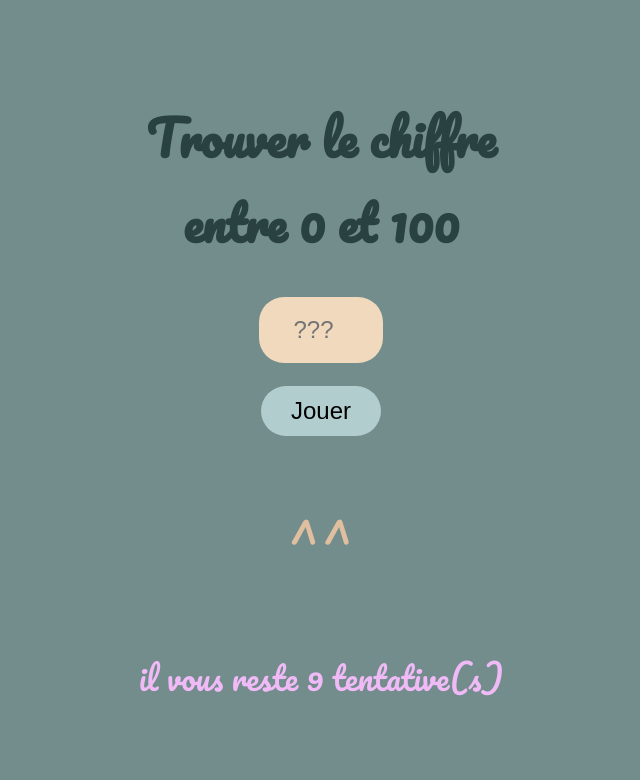
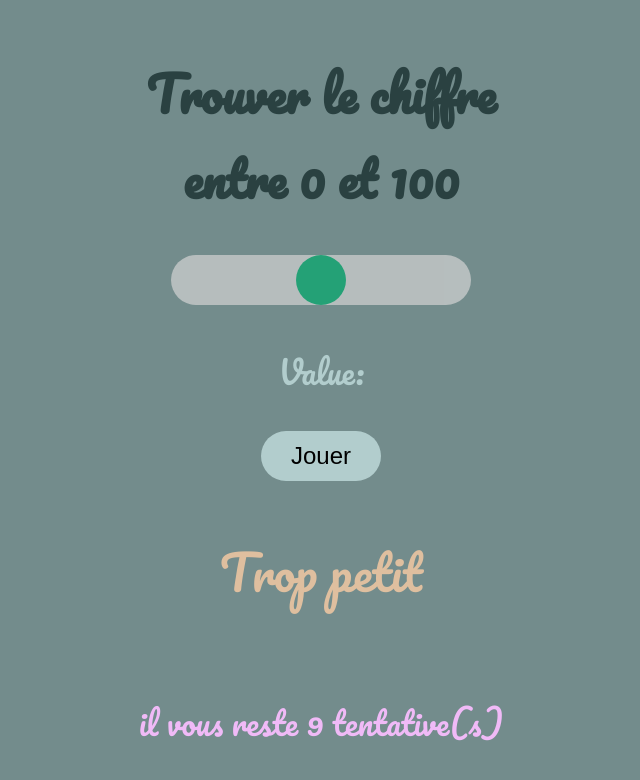
Before and after one commit to agavras/TrouverLeChiffre, a plain HTML site: page index.html in a window 1280 px wide. Both pictures are taken after a click on the button "Jouer". Shown: the whole page, without its empty margins (319-959 px from the left). Drawn offline with nearby package versions, Linux system fonts and the light colour scheme.

Commit message:
change input to slider

```diff
--- a/app.js
+++ b/app.js
@@ -2,7 +2,9 @@
 const btn = document.getElementById("HTMLidBoutton");
 const chiffreATrouver = Math.ceil(Math.random() * 100);
 console.log(chiffreATrouver);
-const elementChampDeTextePourLaReponseDuJoueur = document.getElementById("HTMLid_InputNumber");
+// const elementChampDeTextePourLaReponseDuJoueur = document.getElementById("HTMLid_InputNumber");
+const mySlider=document.getElementById("myRange");
+const myValueText=document.getElementById("valueText");
 const elementTexteIlVousReste = document.getElementById("HTMLid_Texte_IlVousReste");
 const elementTexteWinLoose = document.getElementById("HTMLid_Texte_YouWinOrLoose");
 
@@ -11,9 +13,13 @@ let tentativeRestante = 10;
 let MyAudio = new Audio("sound/music1.mp3");
 MyAudio.play();
 
+mySlider.oninput = function() {
+myValueText.innerHTML = parseInt(mySlider.value);
+}
+
 // Fonction quand on appui sur le btn...
 function CheckTheResult() {
-    let chiffreDuJoueur=parseInt(elementChampDeTextePourLaReponseDuJoueur.value);
+    let chiffreDuJoueur=parseInt(mySlider.value);
     tentativeRestante--;
     elementTexteIlVousReste.innerHTML = `il vous reste ${tentativeRestante} tentative(s)`;
 
@@ -22,18 +28,19 @@ function CheckTheResult() {
         elementTexteWinLoose.style.color="lightgreen";
         elementTexteWinLoose.innerHTML = "YOU WIN";
         elementTexteWinLoose.className="animate__animated animate__bounce animate__infinite";
-        elementChampDeTextePourLaReponseDuJoueur.className="animate__animated animate__zoomOutDown animate__1";
+        mySlider.className="animate__animated animate__zoomOutDown animate__1";
         MyAudio.pause();
         MyAudio = new Audio("sound/musicYouWin.mp3");
         MyAudio.play();
         elementTexteIlVousReste.className="animate__animated animate__bounceOutDown animate__1";
         btn.className="animate__animated animate__bounceOut animate__1";
+        myValueText.innerHTML = " ";
     // Si trop bas...
     } else if (chiffreATrouver > chiffreDuJoueur) {
         elementTexteWinLoose.innerHTML = "Trop petit";
     // Si trop haut...
     } else if (chiffreATrouver < chiffreDuJoueur) {
-        elementTexteWinLoose.innerHTML = "Trop grand";
+        elementTexteWinLoose.className="animate__animated animate__bounceOut animate__1";
     }
 
     // Si le joueur n'a plus de credit...
@@ -42,12 +49,13 @@ function CheckTheResult() {
         elementTexteWinLoose.innerHTML = "GAME OVER";
         // DeleteIlVousReste();
         elementTexteWinLoose.className="animate__animated animate__bounceInUp animate__1";
-        elementChampDeTextePourLaReponseDuJoueur.className="animate__animated animate__hinge animate__1";
+        mySlider.className="animate__animated animate__hinge animate__1";
         MyAudio.pause();
         MyAudio = new Audio("sound/musicGameOver.mp3");
         MyAudio.play();
         elementTexteIlVousReste.className="animate__animated animate__bounceOutDown animate__1";
         btn.className="animate__animated animate__bounceOut animate__1";
+        myValueText.className="animate__animated animate__bounceOut animate__1";
     }
 } // fin de la function CheckTheResult()
 
--- a/index.html
+++ b/index.html
@@ -16,7 +16,13 @@
 <body>
     <div class="div1">
         <h1>Trouver le chiffre<br/>entre 0 et 100</h1>
-        <input id="HTMLid_InputNumber" type="number" maxlength="3" min="0" max="100" placeholder="???"><br/>
+        <!-- <input id="HTMLid_InputNumber" type="number" maxlength="3" min="0" max="100" placeholder="???"><br/> -->
+
+        <div class="slidecontainer">
+            <input type="range" min="0" max="100" value="50" class="slider" id="myRange">
+            <p id="valueText">Value:</p>
+        </div>
+
         <button id="HTMLidBoutton" onclick=CheckTheResult() class="empty">Jouer</button>
         <p id="HTMLid_Texte_YouWinOrLoose" class="empty">^^</p> <!--sans espace le navigateur detruit la balise vide-->
         <p id="HTMLid_Texte_IlVousReste" class="empty">il vous reste 10 tentatives</p>
--- a/styles.css
+++ b/styles.css
@@ -57,3 +57,38 @@ h1 {
     font-size: 3rem;
     color: hsl(30, 50%, 75%);
 }
+
+.slider {
+    -webkit-appearance: none;
+    width: 300px;
+    height: 50px;
+    border-radius: 25px;
+    background: #d3d3d3;
+    outline: none;
+    opacity: 0.7;
+    -webkit-transition: .2s;
+    transition: opacity .2s;
+  }
+
+  .slider::-webkit-slider-thumb {
+    -webkit-appearance: none;
+    appearance: none;
+    width: 50px;
+    height: 50px;
+    border-radius: 50%;
+    background: #04AA6D;
+    cursor: pointer;
+  }
+
+  .slider::-moz-range-thumb {
+    width: 60px;
+    height: 60px;
+    border-radius: 50%;
+    background: #04AA6D;
+    cursor: pointer;
+  }
+
+  #valueText {
+    font-size: 2rem;
+    color: hsl(180, 21%, 75%);
+  }
```
